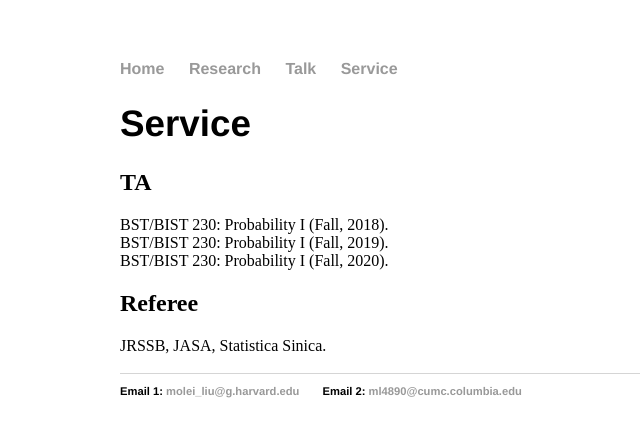
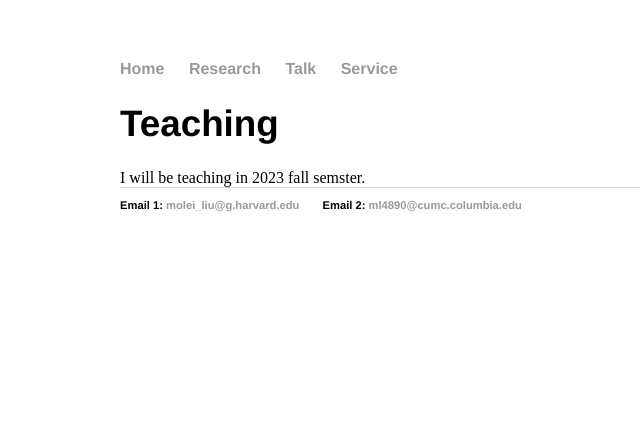
Before and after one commit to moleibobliu/moleibobliu.github.io, a Jekyll site: the page built from teaching/index.html, in a window 1280 px wide. Shown: the top 437 px of the page, without its empty margins (72-712 px from the left). Built offline with Jekyll 4.4.1, drawn with Linux system fonts in a browser that asks for light colours.

Commit message:
Update index.html

```diff
--- a/teaching/index.html
+++ b/teaching/index.html
@@ -3,16 +3,8 @@ layout: default
 title: Molei Liu
 ---
 <div class="blurb">
-	<h1> Service </h1>
-	<h2> TA </h2>
-	BST/BIST 230: Probability I (Fall, 2018).
-	<br \>BST/BIST 230: Probability I (Fall, 2019).
-	<br \>BST/BIST 230: Probability I (Fall, 2020).
-	<p>
-
-	<h2> Referee </h2>
-	JRSSB, JASA, Statistica Sinica.
-	<p>
+	<h1> Teaching </h1>
+I will be teaching in 2023 fall semster.
 
 		 </h1>
 
```
